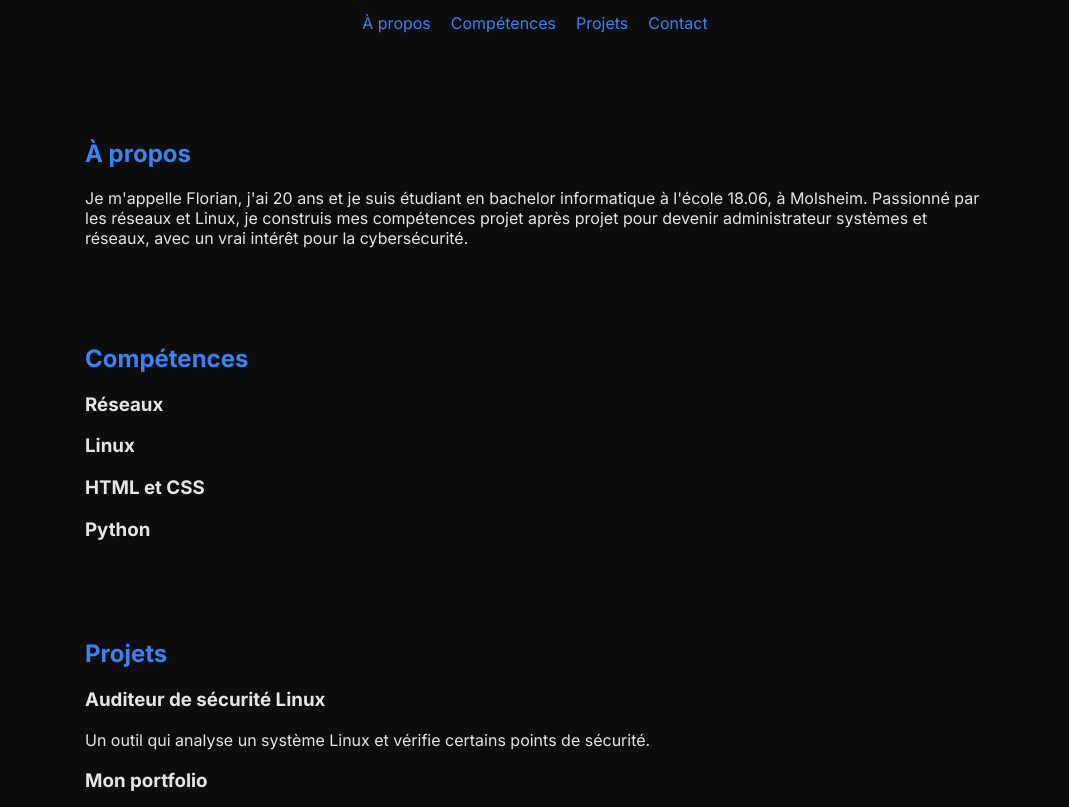
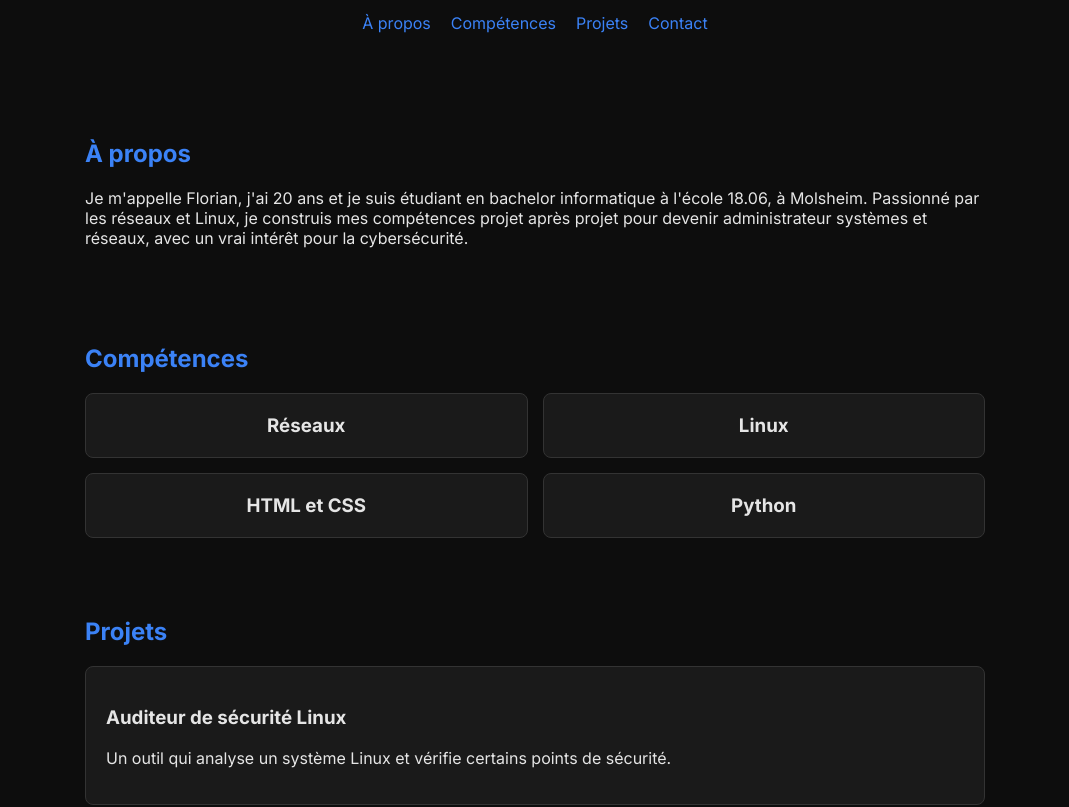
Before and after one commit to flapassrck/Portfolio-Florian, a plain HTML site: page index.html in a window 1280 px wide. Shown: the part 153-960 px from the top of the page, without its empty margins (105-1174 px from the left). Drawn offline with Linux system fonts and the light colour scheme.

Commit message:
Adding card to skills and projects

```diff
--- a/index.html
+++ b/index.html
@@ -46,22 +46,28 @@
       <!-- section compétences -->
       <section id="competences">
         <h2>Compétences</h2>
+        <div class="compet">
           <h3>Réseaux</h3>
           <h3>Linux</h3>
           <h3>HTML et CSS</h3>
           <h3>Python</h3>
+        </div>
       </section>
 
       <!-- section projets -->
       <section id="projets">
         <h2>Projets</h2>
+        <div class="projet">
           <h3>Auditeur de sécurité Linux</h3>
           <p>
             Un outil qui analyse un système Linux et vérifie certains points de
             sécurité.
           </p>
+        </div>
+        <div class="projet">
           <h3>Mon portfolio</h3>
           <p>Un portfolio en HTML et CSS.</p>
+        </div>
       </section>
 
       <!-- section contact -->
--- a/style.css
+++ b/style.css
@@ -31,3 +31,26 @@ section {
   max-width: 900px;
   margin: 0 auto;
 }
+
+.compet {
+  display: grid;
+  gap: 15px;
+  grid-template-columns: 1fr 1fr;
+}
+
+.compet h3 {
+  background-color: #1a1a1a;
+  border: 1px solid #333;
+  border-radius: 8px;
+  padding: 20px;
+  text-align: center;
+  margin: 0;
+}
+
+.projet {
+  background-color: #1a1a1a;
+  border: 1px solid #333;
+  border-radius: 8px;
+  padding: 20px;
+  margin-bottom: 15px;
+}
```
Lines whose indentation alone changed are shown as unchanged.
